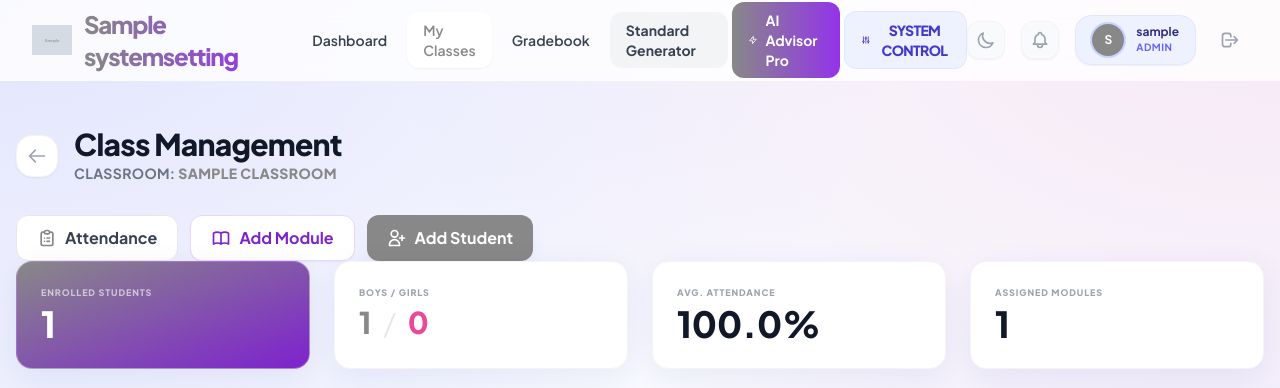
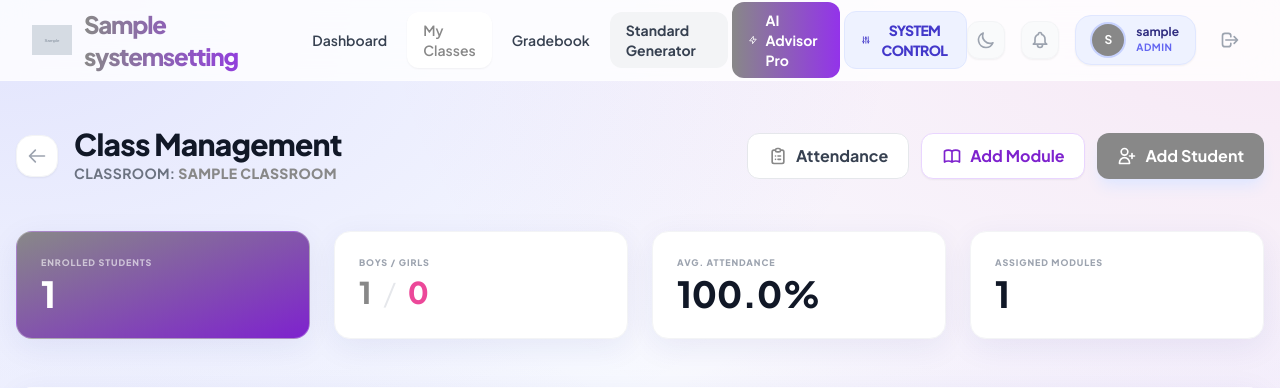
Before and after one commit to JosefMarie/AMS, a Django app: page /class/1/ in a window 1280 px wide. Shown: the top 388 px of the page. Run offline with Django 5.2, Linux system fonts and the light colour scheme; a user stored in the database is signed in; tables that the repository leaves empty hold one stand-in row (values such as "Sample post"); grey boxes marked "Sample" are stand-in pictures; one stand-in notice (Sample message) is shown; data that the repository does not hold is empty; some libraries are stand-ins or nearby versions.

Commit message:
Removed base error warnings

```diff
--- a/ams_project/settings.py
+++ b/ams_project/settings.py
@@ -140,6 +140,7 @@ MEDIA_ROOT = BASE_DIR / 'media'
 AUTH_USER_MODEL = 'core.CustomUser'
 
 # Auth Redirects
+LOGIN_URL = 'login'
 LOGIN_REDIRECT_URL = 'dashboard'
 LOGOUT_REDIRECT_URL = 'home'
 
--- a/templates/base.html
+++ b/templates/base.html
@@ -13,20 +13,17 @@
             darkMode: 'class'
         }
     </script>
-    {% if site_settings.primary_color %}
-    <!-- beautify ignore:start -->
-    <style>
-        :root { --primary-accent: {{ site_settings.primary_color }}; }
-        .text-indigo-600 { color: {{ site_settings.primary_color }} !important; }
-        .bg-indigo-600 { background-color: {{ site_settings.primary_color }} !important; }
-        .from-indigo-600 { --tw-gradient-from: {{ site_settings.primary_color }} !important; }
-        .border-indigo-600 { border-color: {{ site_settings.primary_color }} !important; }
+    <style id="branding-styles">
+        :root { --primary-accent: #6366f1; }
+        .text-indigo-600 { color: var(--primary-accent) !important; }
+        .bg-indigo-600 { background-color: var(--primary-accent) !important; }
+        .from-indigo-600 { --tw-gradient-from: var(--primary-accent) !important; }
+        .border-indigo-600 { border-color: var(--primary-accent) !important; }
     </style>
-    <!-- beautify ignore:end -->
-    {% endif %}
 </head>
 
-<body class="text-gray-900 min-h-screen flex flex-col relative">
+<body class="text-gray-900 min-h-screen flex flex-col relative"
+      style="--primary-accent: {{ site_settings.primary_color|default:'#6366f1'|safe }};">
     <div class="mesh-bg"></div>
 
     <nav class="glass-nav sticky top-0 z-50">
@@ -45,21 +42,21 @@
                     {% if user.is_authenticated %}
                     <div class="hidden md:flex items-center space-x-1">
                         <a href="{% url 'dashboard' %}"
-                            class="px-4 py-2 rounded-xl text-sm font-semibold transition-all {% if request.resolver_match.url_name == 'dashboard' %}bg-white shadow-sm text-indigo-600 font-bold{% else %}text-gray-700 hover:bg-white hover:shadow-sm{% endif %}">Dashboard</a>
+                            class="px-4 py-2 rounded-xl text-sm font-semibold transition-all {% if request.resolver_match and request.resolver_match.url_name == 'dashboard' %}bg-white shadow-sm text-indigo-600 font-bold{% else %}text-gray-700 hover:bg-white hover:shadow-sm{% endif %}">Dashboard</a>
                         {% if user.role == 'TEACHER' or user.is_superuser %}
                         <a href="{% url 'dashboard' %}"
-                            class="px-4 py-2 rounded-xl text-sm font-semibold transition-all {% if request.resolver_match.url_name == 'manage_class' or request.resolver_match.url_name == 'manage_attendance' %}bg-white shadow-sm text-indigo-600 font-bold{% else %}text-gray-700 hover:bg-white hover:shadow-sm{% endif %}">My
+                            class="px-4 py-2 rounded-xl text-sm font-semibold transition-all {% if request.resolver_match and request.resolver_match.url_name in 'manage_class manage_attendance' %}bg-white shadow-sm text-indigo-600 font-bold{% else %}text-gray-700 hover:bg-white hover:shadow-sm{% endif %}">My
                             Classes</a>
-                        <a href="{% url 'interactive_gradebook_all' %}"
-                            class="px-4 py-2 rounded-xl text-sm font-semibold transition-all {% if 'gradebook' in request.resolver_match.url_name %}bg-white shadow-sm text-indigo-600 font-bold{% else %}text-gray-700 hover:bg-white hover:shadow-sm{% endif %}">Gradebook</a>
+                        <a href="{% url 'create_assessment' %}"
+                            class="px-4 py-2 rounded-xl text-sm font-semibold transition-all {% if request.resolver_match and request.resolver_match.url_name == 'create_assessment' or request.resolver_match and request.resolver_match.url_name and 'gradebook' in request.resolver_match.url_name %}bg-white shadow-sm text-indigo-600 font-bold{% else %}text-gray-700 hover:bg-white hover:shadow-sm{% endif %}">Gradebook</a>
 
                         {% if site_settings.enable_ai_quizzer %}
                         <a href="{% url 'generate_session_plan' %}"
-                            class="px-4 py-2 rounded-xl text-sm font-bold transition-all flex items-center gap-2 {% if request.resolver_match.url_name == 'generate_session_plan' %}bg-white shadow-sm text-indigo-600{% else %}text-gray-700 bg-gray-100 hover:bg-gray-200{% endif %}">
+                            class="px-4 py-2 rounded-xl text-sm font-bold transition-all flex items-center gap-2 {% if request.resolver_match and request.resolver_match.url_name == 'generate_session_plan' %}bg-white shadow-sm text-indigo-600{% else %}text-gray-700 bg-gray-100 hover:bg-gray-200{% endif %}">
                             Standard Generator
                         </a>
                         <a href="{% url 'generate_advanced_session_plan' %}"
-                            class="px-4 py-2 rounded-xl text-sm font-bold text-white bg-gradient-to-r from-indigo-600 to-purple-600 hover:shadow-lg hover:shadow-indigo-200 hover:scale-105 transition-all flex items-center gap-2 {% if request.resolver_match.url_name == 'generate_advanced_session_plan' %}ring-2 ring-indigo-400 ring-offset-2{% endif %}">
+                            class="px-4 py-2 rounded-xl text-sm font-bold text-white bg-gradient-to-r from-indigo-600 to-purple-600 hover:shadow-lg hover:shadow-indigo-200 hover:scale-105 transition-all flex items-center gap-2 {% if request.resolver_match and request.resolver_match.url_name == 'generate_advanced_session_plan' %}ring-2 ring-indigo-400 ring-offset-2{% endif %}">
                             <svg class="w-4 h-4" fill="none" stroke="currentColor" viewBox="0 0 24 24">
                                 <path stroke-linecap="round" stroke-linejoin="round" stroke-width="2"
                                     d="M13 10V3L4 14h7v7l9-11h-7z" />
@@ -103,7 +100,6 @@
                     </div>
                     {% endif %}
                 </div>
-                <!-- beautify ignore:start -->
                 <div class="flex items-center gap-4">
                     <!-- Theme Toggle -->
                     <button id="themeToggle" class="p-2 rounded-xl bg-gray-50 border border-gray-100 text-gray-400 dark:bg-slate-800 dark:border-slate-700 hover:bg-white dark:hover:bg-slate-700 hover:text-indigo-600 transition-all shadow-sm group font-medium">
@@ -174,7 +170,6 @@
                     <a href="{% url 'login' %}" class="btn-premium">Login</a>
                     {% endif %}
                 </div>
-                <!-- beautify ignore:end -->
             </div>
         </div>
     </nav>
@@ -197,15 +192,19 @@
             </div>
         </div>
     </footer>
-    <!-- Toast Container -->
+
     <div id="toastContainer" class="fixed bottom-8 right-8 z-[100] flex flex-col gap-3"></div>
 
+    <div id="messages-data" class="hidden"
+         data-list='[{% for m in messages %}{"t":"{{m|escapejs}}","s":"{{m.tags|escapejs|default:"info"}}"}{% if not forloop.last %},{% endif %}{% endfor %}]'>
+    </div>
+
     <script>
-        // Theme Management
-        const themeToggle = document.getElementById('themeToggle');
-        const sunIcon = document.getElementById('sunIcon');
-        const moonIcon = document.getElementById('moonIcon');
-        const html = document.documentElement;
+        (function() {
+            var themeToggle = document.getElementById('themeToggle');
+            var sunIcon = document.getElementById('sunIcon');
+            var moonIcon = document.getElementById('moonIcon');
+            var html = document.documentElement;
 
             function updateThemeIcons(isDark) {
                 if (sunIcon && moonIcon) {
@@ -219,50 +218,46 @@
                 }
             }
 
-        const savedTheme = localStorage.getItem('theme');
-        const systemPrefersDark = window.matchMedia('(prefers-color-scheme: dark)').matches;
-        const isDark = savedTheme === 'dark' || (!savedTheme && systemPrefersDark);
+            var savedTheme = localStorage.getItem('theme');
+            var systemPrefersDark = window.matchMedia('(prefers-color-scheme: dark)').matches;
+            var isDark = savedTheme === 'dark' || (!savedTheme && systemPrefersDark);
 
             if (isDark) html.classList.add('dark');
             else html.classList.remove('dark');
             updateThemeIcons(isDark);
 
             if (themeToggle) {
-            themeToggle.addEventListener('click', () => {
-                const currentlyDark = html.classList.toggle('dark');
+                themeToggle.addEventListener('click', function() {
+                    var currentlyDark = html.classList.toggle('dark');
                     localStorage.setItem('theme', currentlyDark ? 'dark' : 'light');
                     updateThemeIcons(currentlyDark);
                 });
             }
 
-        // Notification Management
-        const notifToggle = document.getElementById('notificationToggle');
-        const notifDropdown = document.getElementById('notificationDropdown');
-        const notifBadge = document.getElementById('notificationBadge');
+            var notifToggle = document.getElementById('notificationToggle');
+            var notifDropdown = document.getElementById('notificationDropdown');
+            var notifBadge = document.getElementById('notificationBadge');
 
             if (notifToggle && notifDropdown) {
-            notifToggle.addEventListener('click', (e) => {
+                notifToggle.addEventListener('click', function(e) {
                     e.stopPropagation();
                     notifDropdown.classList.toggle('hidden');
                     if (notifBadge) notifBadge.classList.add('hidden');
                 });
 
-            document.addEventListener('click', (e) => {
+                document.addEventListener('click', function(e) {
                     if (!notifDropdown.contains(e.target) && e.target !== notifToggle) {
                         notifDropdown.classList.add('hidden');
                     }
                 });
 
-            // Clear Notifications Logic
-            const clearBtn = notifDropdown.querySelector('button');
+                var clearBtn = notifDropdown.querySelector('button');
                 if (clearBtn) {
-                clearBtn.addEventListener('click', () => {
+                    clearBtn.addEventListener('click', function() {
                         fetch('{% url "clear_notifications" %}', {
                             method: 'POST',
-                        headers: {
-                            'X-CSRFToken': '{{ csrf_token }}'
-                        }
-                    }).then(res => res.json()).then(data => {
+                            headers: { 'X-CSRFToken': '{{ csrf_token }}' }
+                        }).then(function(res) { return res.json(); }).then(function(data) {
                             if (data.status === 'success') {
                                 document.getElementById('notificationList').innerHTML = '<p class="text-[10px] text-gray-400 font-bold text-center py-4">No new notifications</p>';
                                 if (notifBadge) notifBadge.classList.add('hidden');
@@ -272,50 +267,42 @@
                 }
             }
 
-        // Global Toast System
-        window.showToast = function (message, type = 'info') {
-            const container = document.getElementById('toastContainer');
+            window.showToast = function(message, type) {
+                type = type || 'info';
+                var container = document.getElementById('toastContainer');
                 if (!container) return;
 
-            const toast = document.createElement('div');
-            const colors = {
+                var toast = document.createElement('div');
+                var colors = {
                     success: 'bg-emerald-500 text-white',
                     error: 'bg-red-500 text-white',
                     warning: 'bg-amber-500 text-white',
                     info: 'bg-indigo-600 text-white'
                 };
 
-            toast.className = `${colors[type] || colors.info} px-6 py-3 rounded-2xl shadow-2xl font-bold text-sm flex items-center gap-3 animate-slide-up transform transition-all duration-300`;
-            toast.innerHTML = `
-                <svg class="w-5 h-5" fill="none" stroke="currentColor" viewBox="0 0 24 24"><path stroke-linecap="round" stroke-linejoin="round" stroke-width="2" d="M13 16h-1v-4h-1m1-4h.01M21 12a9 9 0 11-18 0 9 9 0 0118 0z" /></svg>
-                <span>${message}</span>
-            `;
+                toast.className = (colors[type] || colors.info) + ' px-6 py-3 rounded-2xl shadow-2xl font-bold text-sm flex items-center gap-3 animate-slide-up transform transition-all duration-300';
+                toast.innerHTML = '<svg class="w-5 h-5" fill="none" stroke="currentColor" viewBox="0 0 24 24"><path stroke-linecap="round" stroke-linejoin="round" stroke-width="2" d="M13 16h-1v-4h-1m1-4h.01M21 12a9 9 0 11-18 0 9 9 0 0118 0z" /></svg><span>' + message + '</span>';
 
                 container.appendChild(toast);
 
-            setTimeout(() => {
+                setTimeout(function() {
                     toast.classList.add('opacity-0', 'translate-y-4');
-                setTimeout(() => toast.remove(), 300);
+                    setTimeout(function() { toast.remove(); }, 300);
                 }, 3000);
             };
 
-        // Render Django Messages as Toasts on Page Load
-        document.addEventListener('DOMContentLoaded', () => {
-            {% if messages %}
-            {% for message in messages %}
-            // Map Django message tags to our toast types
-            {% if message.tags == 'error' %}
-            window.showToast("{{ message|escapejs }}", 'error');
-            {% elif message.tags == 'success' %}
-            window.showToast("{{ message|escapejs }}", 'success');
-            {% elif message.tags == 'warning' %}
-            window.showToast("{{ message|escapejs }}", 'warning');
-            {% else %}
-            window.showToast("{{ message|escapejs }}", 'info');
-            {% endif %}
-            {% endfor %}
-            {% endif %}
+            document.addEventListener('DOMContentLoaded', function() {
+                var msgBox = document.getElementById('messages-data');
+                if (msgBox) {
+                    try {
+                        var messages = JSON.parse(msgBox.getAttribute('data-list'));
+                        messages.forEach(function(m) {
+                            window.showToast(m.t, m.s.split(' ')[0]);
                         });
+                    } catch(e) {}
+                }
+            });
+        })();
     </script>
 </body>
 
--- a/templates/manage_class.html
+++ b/templates/manage_class.html
@@ -1,7 +1,8 @@
 {% extends 'base.html' %}
 {% block content %}
 <div class="animate-fadeIn">
-    <div class="flex items-center gap-4 mb-8">
+    <div class="flex flex-col md:flex-row justify-between items-start md:items-center gap-6 mb-12">
+        <div class="flex items-center gap-4">
             <a href="{% url 'dashboard' %}" class="p-2.5 bg-white rounded-2xl text-gray-400 hover:text-indigo-600 transition-all shadow-sm border border-gray-100">
                 <svg class="w-5 h-5" fill="none" stroke="currentColor" viewBox="0 0 24 24">
                     <path stroke-linecap="round" stroke-linejoin="round" stroke-width="2" d="M10 19l-7-7m0 0l7-7m-7 7h18" />
```
Lines whose indentation alone changed are shown as unchanged.
